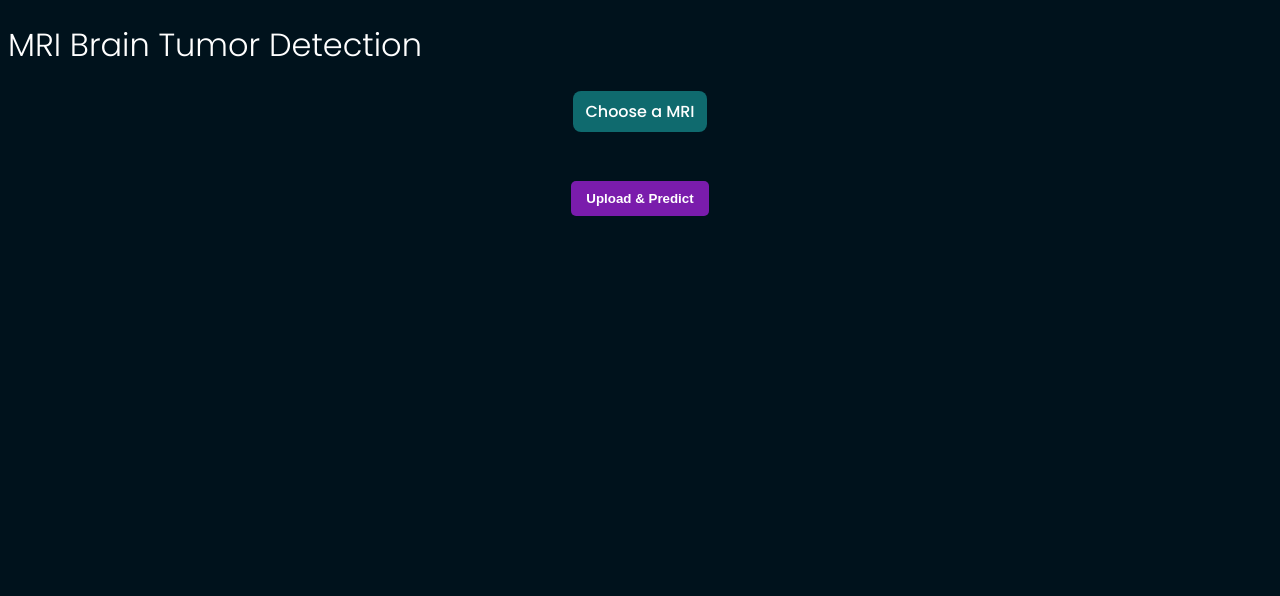
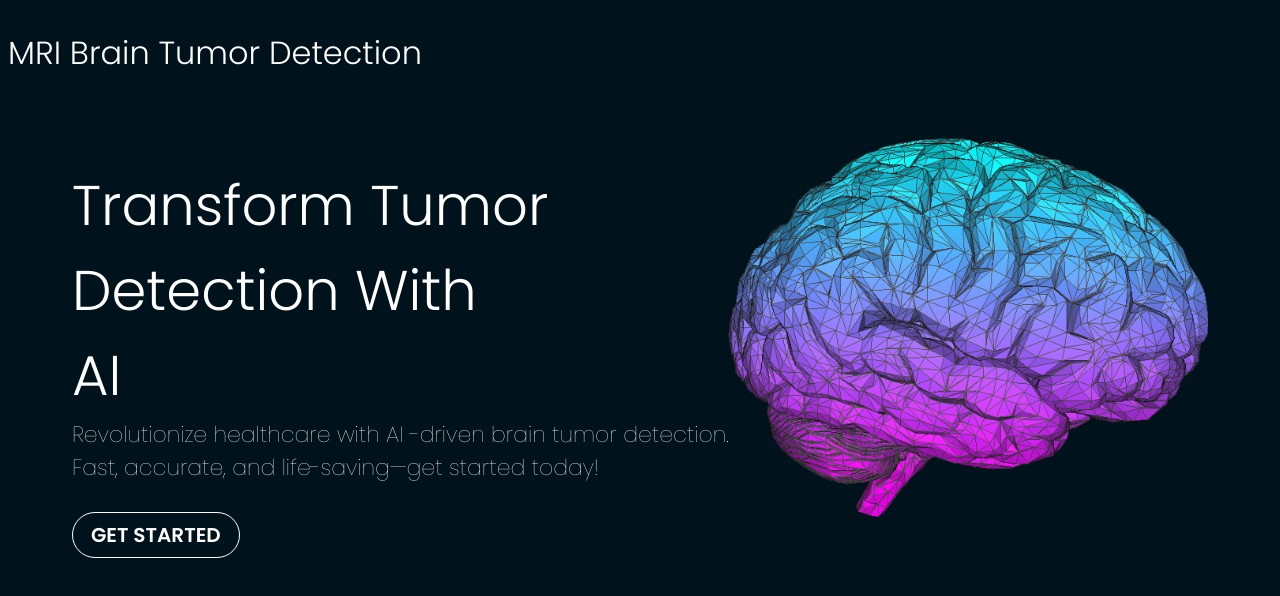
Before and after one commit to dead-shadow-7/brain-tumor-detection, a React (Vite) app in the folder frontend/: page / in a window 1280 px wide. Shown: the top 596 px of the page. Built offline with nearby package versions, Linux system fonts and the light colour scheme; no server answers.

Commit message:
UI updated and Added get started button

```diff
--- a/frontend/package.json
+++ b/frontend/package.json
@@ -13,7 +13,8 @@
     "@tailwindcss/vite": "^4.0.6",
     "axios": "^1.7.9",
     "react": "^19.0.0",
-    "react-dom": "^19.0.0"
+    "react-dom": "^19.0.0",
+    "react-router-dom": "^7.2.0"
   },
   "devDependencies": {
     "@eslint/js": "^9.19.0",
--- a/frontend/src/App.jsx
+++ b/frontend/src/App.jsx
@@ -1,11 +1,18 @@
 import React from "react";
+import "./App.css";
+import { BrowserRouter as Router, Route, Routes } from "react-router-dom";
 import Home from "./pages/Home";
-import "./App.css";
+import PredictionPage from "./pages/PredictionPage";
+
 const App = () => {
   return (
     <div className="app">
-      <h1>MRI Brain Tumor Detection</h1>
-      <Home />
+      <Router>
+        <Routes>
+          <Route path="/" element={<Home />} />
+          <Route path="/predict" element={<PredictionPage />} />
+        </Routes>
+      </Router>
     </div>
   );
 };
--- /dev/null
+++ b/frontend/src/components/GetStartedBtn.jsx
@@ -0,0 +1,12 @@
+import React from "react";
+import { Link } from "react-router-dom";
+import "../styles/GetStartedBtn.css";
+const GetStartedBtn = () => {
+  return (
+    <div className="getstarted-btn">
+      <Link to="/predict"> GET STARTED</Link>
+    </div>
+  );
+};
+
+export default GetStartedBtn;
--- a/frontend/src/pages/Home.jsx
+++ b/frontend/src/pages/Home.jsx
@@ -1,14 +1,21 @@
 import React, { useState } from "react";
-import ImageUpload from "../components/ImageUpload";
-import PredictionResult from "../components/PredictionResult";
-
+import "../styles/home.css";
+import GetStartedBtn from "../components/GetStartedBtn";
+import brainimage from "../assets/brain.png";
 const Home = () => {
-  const [prediction, setPrediction] = useState(null);
-
   return (
     <div className="home">
-      <ImageUpload setPrediction={setPrediction} />
-      {prediction && <PredictionResult prediction={prediction} />}
+      <h1>MRI Brain Tumor Detection</h1>
+      <div className="title">
+        Transform Tumor Detection With <br />
+        AI
+      </div>
+      <img src={brainimage} alt="Brain Image" />
+      <div className="description">
+        Revolutionize healthcare with AI -driven brain tumor detection. Fast,
+        accurate, and life-saving—get started today!
+      </div>
+      <GetStartedBtn />
     </div>
   );
 };
--- /dev/null
+++ b/frontend/src/pages/PredictionPage.jsx
@@ -0,0 +1,17 @@
+import React, { useState } from "react";
+import ImageUpload from "../components/ImageUpload";
+import PredictionResult from "../components/PredictionResult";
+
+const PredictionPage = () => {
+  const [prediction, setPrediction] = useState(null);
+
+  return (
+    <div className="prediction">
+      <h1>MRI Brain Tumor Detection</h1>
+      <ImageUpload setPrediction={setPrediction} />
+      {prediction && <PredictionResult prediction={prediction} />}
+    </div>
+  );
+};
+
+export default PredictionPage;
--- /dev/null
+++ b/frontend/src/styles/GetStartedBtn.css
@@ -0,0 +1,39 @@
+@import url("https://fonts.googleapis.com/css2?family=Poppins:ital,wght@0,100;0,200;0,300;0,400;0,500;0,600;0,700;0,800;0,900;1,100;1,200;1,300;1,400;1,500;1,600;1,700;1,800;1,900&display=swap");
+
+body {
+  color: #ffffff;
+  font-family: "Poppins", serif;
+}
+
+.getstarted-btn a {
+  font-weight: 600;
+  font-style: normal;
+  font-size: 20px;
+  color: #ffffff;
+  padding: 8px 18px;
+  margin-left: 64px;
+  background-color: transparent;
+  border-radius: 28px;
+  text-decoration: none;
+  border: 1px solid #ffffff;
+  cursor: pointer;
+  transition: 0.4s;
+}
+
+.getstarted-btn a:before {
+  background: radial-gradient(circle, rgba(0, 234, 255, 0.3), rgba(0, 0, 0, 0));
+  opacity: 0;
+  content: "";
+  transition: opacity 0.4s;
+}
+
+.getstarted-btn a:hover {
+  background-color: #ffffff;
+  color: #00121c;
+  box-shadow: 0 0 15px #ffffff2f, 0 0 30px #ffffff26, 0 0 45px #ffffff2f,
+    0 0 60px #ffffff33;
+}
+
+.getstarted-btn a:hover:before {
+  opacity: 1;
+}
--- /dev/null
+++ b/frontend/src/styles/Home.css
@@ -0,0 +1,47 @@
+@import url("https://fonts.googleapis.com/css2?family=Poppins:ital,wght@0,100;0,200;0,300;0,400;0,500;0,600;0,700;0,800;0,900&display=swap");
+
+body {
+  color: #ffffff;
+  font-family: "Poppins", serif;
+}
+
+h1 {
+  font-weight: 300;
+  font-style: normal;
+  font-size: 32px;
+}
+
+.title {
+  font-weight: 300;
+  font-style: normal;
+  font-size: 56px;
+  width: 680px;
+  margin-left: 64px;
+  margin-top: 64px;
+}
+
+.description {
+  font-weight: 100;
+  font-style: normal;
+  font-size: 22px;
+  width: 680px;
+  margin-left: 64px;
+  margin-bottom: 36px;
+}
+
+.home {
+  display: flex;
+  flex-direction: column;
+  align-items: flex-start;
+  position: relative;
+}
+
+.home img {
+  position: absolute;
+  right: 64px;
+  top: 50%;
+  transform: translateY(-50%);
+  width: 480px;
+  margin-top: 48px;
+  /* box-shadow: 0 0 20px rgba(255, 255, 255, 0.6); */
+}
```
Also changed, not shown: frontend/src/assets/brain.png (added), 1 other file (tests, documents, lock files or other folders).
